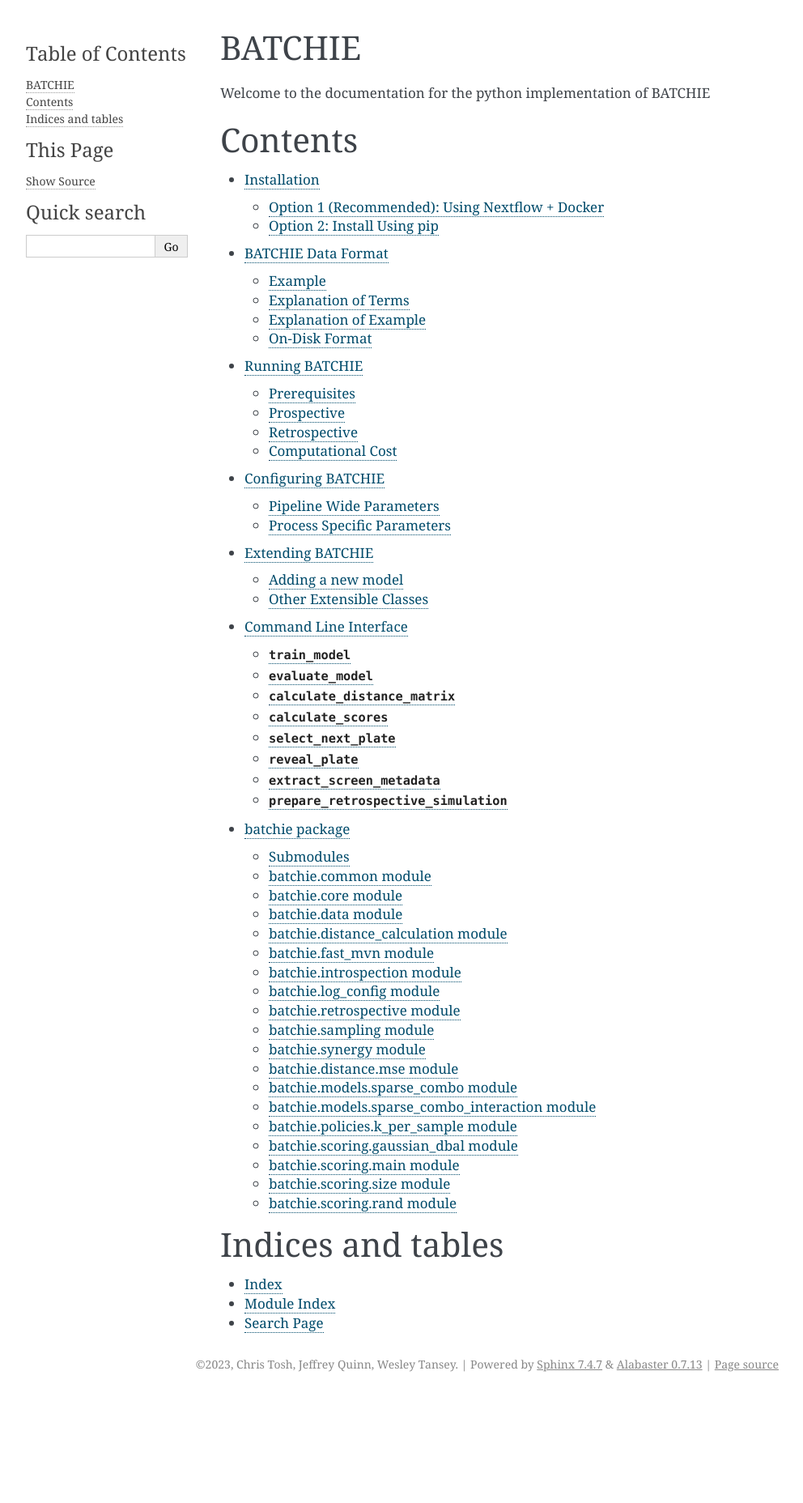
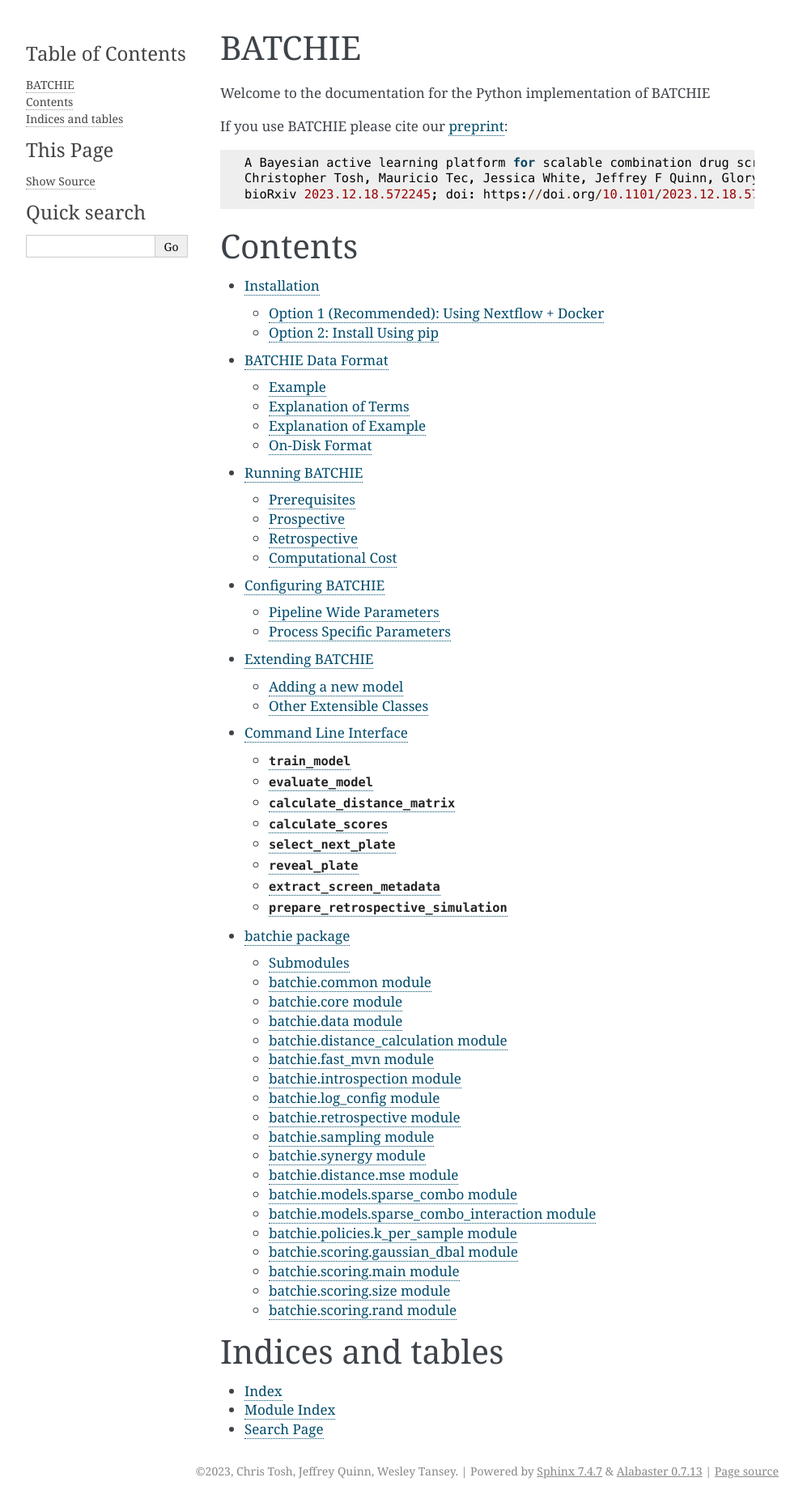
Before and after one commit to tansey-lab/batchie, a Sphinx documentation site: the page built from docs/index.rst, in a window 1280 px wide. Shown: the whole page at 81% size, without its empty margins (148-1140 px from the left). Built offline with Sphinx 7.4.7, drawn with Linux system fonts in a browser that asks for light colours; before the commit the page ends 1724 px from its top, so only the background shows below that.

Commit message:
Update README to Include Preprint and Link to readthedocs (#71)

```diff
--- a/docs/index.rst
+++ b/docs/index.rst
@@ -1,7 +1,15 @@
 BATCHIE
 =======
 
-Welcome to the documentation for the python implementation of BATCHIE
+Welcome to the documentation for the Python implementation of BATCHIE
+
+If you use BATCHIE please cite our `preprint <https://www.biorxiv.org/content/10.1101/2023.12.18.572245v2>`_:
+
+.. code-block::
+
+    A Bayesian active learning platform for scalable combination drug screens
+    Christopher Tosh, Mauricio Tec, Jessica White, Jeffrey F Quinn, Glorymar Ibanez Sanchez, Paul Calder, Andrew L Kung, Filemon S Dela Cruz, Wesley Tansey
+    bioRxiv 2023.12.18.572245; doi: https://doi.org/10.1101/2023.12.18.572245
 
 
 Contents
```
Also changed, not shown: README.md (+21 -1 lines), .readthedocs.yaml, 1 other file.
